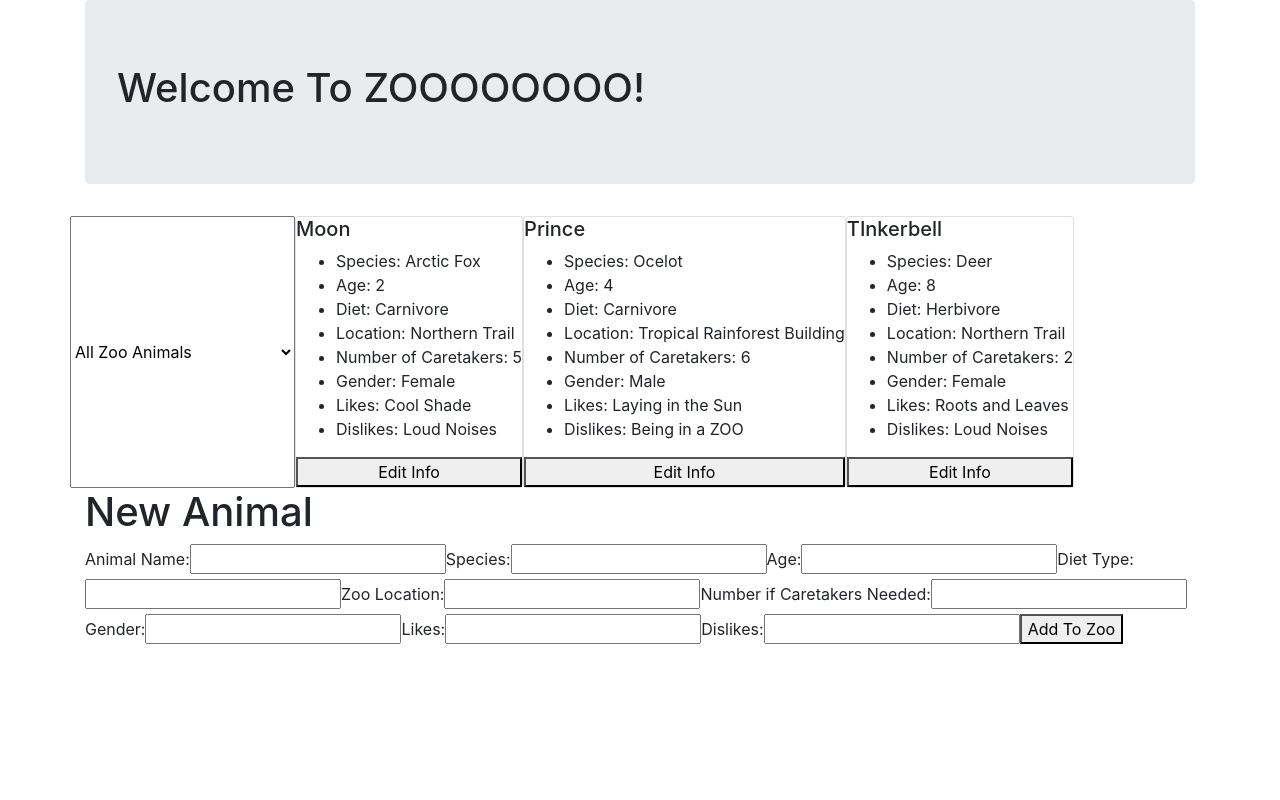
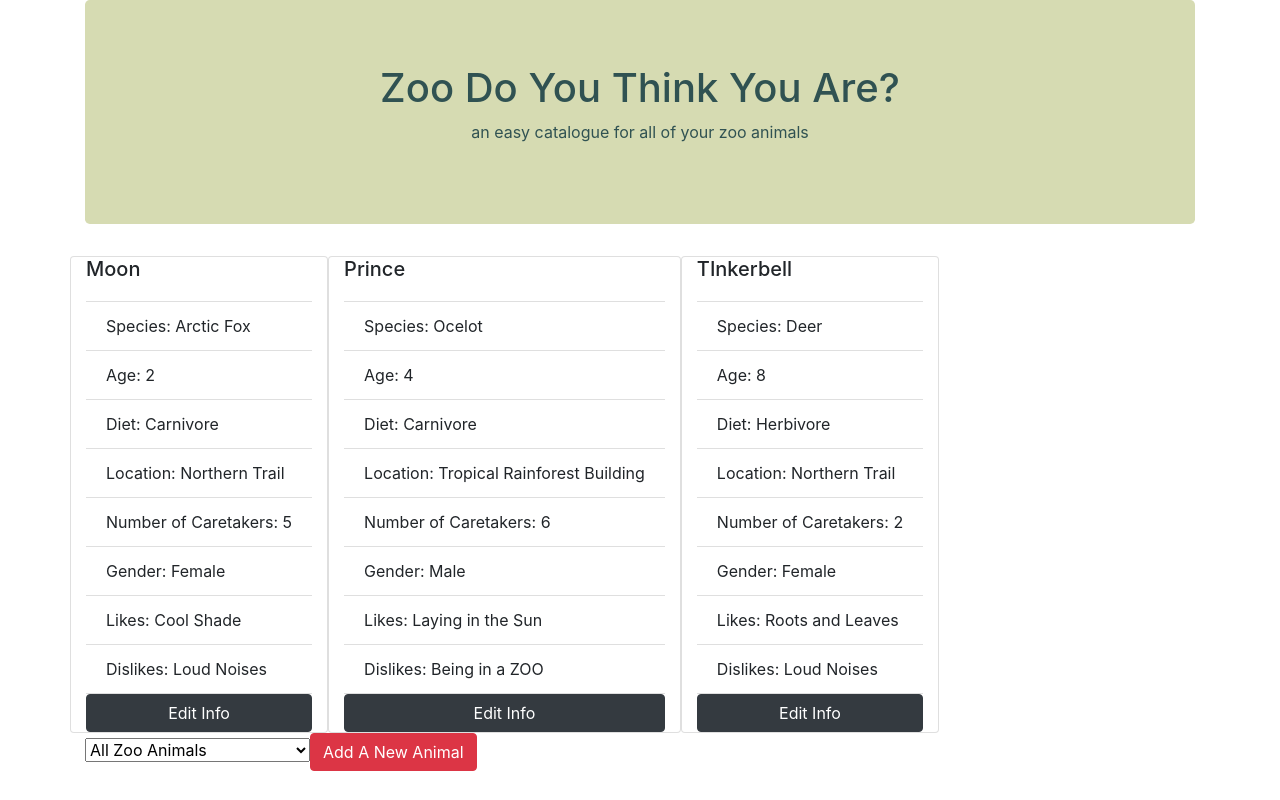
Before and after one commit to lewdavidson/Angular-Zoo, an Angular app: page / in a window 1280 px wide. Built offline with nearby package versions, Linux system fonts and the light colour scheme.

Commit message:
start styling, show and hide add animal form

```diff
--- a/src/app/age.pipe.ts
+++ b/src/app/age.pipe.ts
@@ -16,15 +16,14 @@ export class AgePipe implements PipeTransform {
         }
       }
       return output;
-    }else if(desiredAnimals === "youngerAnimals") {
+    } else if(desiredAnimals === "youngerAnimals") {
       for(var i = 0; i < input.length; i++) {
         if(input[i].age <= 2) {
-          console.log(input);
           output.push(input[i]);
         }
       }
       return output;
-    }else{
+    } else{
       return input;
     }
   }
--- a/src/app/animal-add/animal-add.component.html
+++ b/src/app/animal-add/animal-add.component.html
@@ -1,4 +1,9 @@
+
+<button (click)="showAskToAdd()"  class="btn btn-danger">Add A New Animal</button>
+
+<div *ngIf="askToAdd">
   <h1>New Animal</h1>
+
     <label>Animal Name:</label>
     <input #newName>
     <label>Species:</label>
@@ -17,4 +22,6 @@
     <input #newLike>
     <label>Dislikes:</label>
     <input #newDislike>
+
   <button (click)="submitForm(newName.value, newSpecies.value, newAge.value, newDiet.value, newLocation.value, newCaretaker.value, newGender.value, newLike.value, newDislike.value); newName.value=''; newSpecies.value=''; newAge.value=''; newDiet.value=''; newLocation.value=''; newCaretaker.value=''; newGender.value=''; newLike.value=''; newDislike.value='';" >Add To Zoo</button>
+</div>
--- a/src/app/animal-add/animal-add.component.ts
+++ b/src/app/animal-add/animal-add.component.ts
@@ -6,12 +6,21 @@ import { Animal } from '../animal.model';
   templateUrl: './animal-add.component.html',
   styleUrls: ['./animal-add.component.css']
 })
+
 export class AnimalAddComponent implements OnInit {
 @Output() newAnimalSender = new EventEmitter();
 submitForm(name: string, species: string, age: number, diet: string, location: string, caretakers: number, gender: string, like: string, dislike: string) {
   const newAnimalToAdd: Animal = new Animal(name, species, age, diet, location, caretakers, gender, like, dislike);
   this.newAnimalSender.emit(newAnimalToAdd);
 }
+
+askToAdd: boolean = false;
+
+showAskToAdd() {
+  this.askToAdd = !this.askToAdd;
+}
+
+
   constructor() { }
 
   ngOnInit() {
--- a/src/app/animal-display/animal-display.component.html
+++ b/src/app/animal-display/animal-display.component.html
@@ -1,26 +1,26 @@
   <div class="row">
-
-    <select (change)="onChange($event.target.value)">
-      <option value="allAnimals" selected="selected" >All Zoo Animals</option>
-      <option value="youngerAnimals">Animals Under 2 Years Old</option>
-      <option value="olderAnimals">Animals Over 2 Years Old</option>
-    </select>
-
-
     <div *ngFor="let currentAnimal of childAnimalList | age:filterByAllAnimals">
-      <div class="card">
+      <div class="card col-md">
+        <div class="card-title">
         <h5>{{currentAnimal.name}}</h5>
-        <ul>
-          <li>Species: {{currentAnimal.species}}</li>
-          <li>Age: {{currentAnimal.age}}</li>
-          <li>Diet: {{currentAnimal.diet}}</li>
-          <li>Location: {{currentAnimal.location}}</li>
-          <li>Number of Caretakers: {{currentAnimal.caretakers}}</li>
-          <li>Gender: {{currentAnimal.gender}}</li>
-          <li>Likes: {{currentAnimal.like}}</li>
-          <li>Dislikes: {{currentAnimal.dislike}}</li>
-        </ul>
-      <button (click)="editAnimalClicked(currentAnimal)" type="button">Edit Info</button>
+      </div>
+      <ul class="list-group list-group-flush">
+        <li class="list-group-item">Species: {{currentAnimal.species}}</li>
+        <li class="list-group-item">Age: {{currentAnimal.age}}</li>
+        <li class="list-group-item">Diet: {{currentAnimal.diet}}</li>
+        <li class="list-group-item">Location: {{currentAnimal.location}}</li>
+        <li class="list-group-item">Number of Caretakers: {{currentAnimal.caretakers}}</li>
+        <li class="list-group-item">Gender: {{currentAnimal.gender}}</li>
+        <li class="list-group-item">Likes: {{currentAnimal.like}}</li>
+        <li class="list-group-item">Dislikes: {{currentAnimal.dislike}}</li>
+      </ul>
+      <button class="btn btn-dark" (click)="editAnimalClicked(currentAnimal)" type="button">Edit Info</button>
     </div>
   </div>
 </div>
+
+<select (change)="onChange($event.target.value)">
+  <option value="allAnimals" selected="selected" >All Zoo Animals</option>
+  <option value="youngerAnimals">Animals Under 2 Years Old</option>
+  <option value="olderAnimals">Animals Over 2 Years Old</option>
+</select>
--- a/src/app/animal-display/animal-display.component.ts
+++ b/src/app/animal-display/animal-display.component.ts
@@ -20,10 +20,7 @@ export class AnimalDisplayComponent implements OnInit {
     this.filterByAllAnimals = optionFromMenu;
   }
 
-
-
   constructor() { }
-
   ngOnInit() {
   }
 
--- a/src/app/animal-edit/animal-edit.component.html
+++ b/src/app/animal-edit/animal-edit.component.html
@@ -1,4 +1,3 @@
-
   <div *ngIf="childSelectedAnimal">
     <h3>Edit an Animal's Info</h3>
     <h5>{{childSelectedAnimal.name}}</h5>
--- a/src/app/animal-edit/animal-edit.component.ts
+++ b/src/app/animal-edit/animal-edit.component.ts
@@ -10,12 +10,11 @@ export class AnimalEditComponent implements OnInit {
   @Input() childSelectedAnimal: Animal;
   @Output() doneClickedSender= new EventEmitter();
 
-
   doneClicked() {
     this.doneClickedSender.emit();
   }
+
   constructor() { }
-
   ngOnInit() {
   }
 }
--- a/src/app/app.component.css
+++ b/src/app/app.component.css
@@ -0,0 +1,7 @@
+.title {
+  text-align: center;
+  color: #305252;
+}
+.jumbotron {
+  background: #D6DBB2;
+}
--- a/src/app/app.component.html
+++ b/src/app/app.component.html
@@ -1,12 +1,12 @@
 <div class="container">
-  <div class="jumbotron">
-    <h1>
-      {{ title }}!
-    </h1>
+  <div class="jumbotron title">
+    <h1>{{title}}</h1>
+    <p>{{secondary}}</p>
   </div>
+  <app-animal-display [childAnimalList]='masterAnimalList' (clickSender)="editAnimal($event)"></app-animal-display>
 
-  <app-animal-display [childAnimalList]='masterAnimalList' (clickSender)="editAnimal($event)"></app-animal-display>
-  <app-animal-edit [childSelectedAnimal]='selectedAnimal' (doneClickedSender)='finishedEditing($event)'></app-animal-edit>
   <app-animal-add (newAnimalSender)='addAnimal($event)'></app-animal-add>
 
-</div> <!--container-->
+  <app-animal-edit [childSelectedAnimal]='selectedAnimal' (doneClickedSender)='finishedEditing($event)'></app-animal-edit>
+
+</div>
--- a/src/app/app.component.ts
+++ b/src/app/app.component.ts
@@ -6,8 +6,10 @@ import { Animal } from './animal.model';
   templateUrl: './app.component.html',
   styleUrls: ['./app.component.css']
 })
+
 export class AppComponent {
-  title = 'Welcome To ZOOOOOOOO';
+  title = "Zoo Do You Think You Are?";
+  secondary = "an easy catalogue for all of your zoo animals"
   selectedAnimal = null;
   masterAnimalList: Animal[] = [
     new Animal('Moon', 'Arctic Fox', 2, 'Carnivore', 'Northern Trail', 5, 'Female', 'Cool Shade', 'Loud Noises'),
@@ -16,12 +18,13 @@ export class AppComponent {
   ];
 
   editAnimal(clickedAnimal) {
-    console.log('hey brotini');
     this.selectedAnimal = clickedAnimal;
   }
+
   finishedEditing() {
     this.selectedAnimal = null;
   }
+
   addAnimal(newAnimalFromChild: Animal) {
     this.masterAnimalList.push(newAnimalFromChild);
   }
--- a/src/app/app.module.ts
+++ b/src/app/app.module.ts
@@ -23,4 +23,4 @@ import { AgePipe } from './age.pipe';
   providers: [],
   bootstrap: [AppComponent]
 })
-export class AppModule { }
+export class AppModule {}
```
Lines whose indentation alone changed are shown as unchanged.
